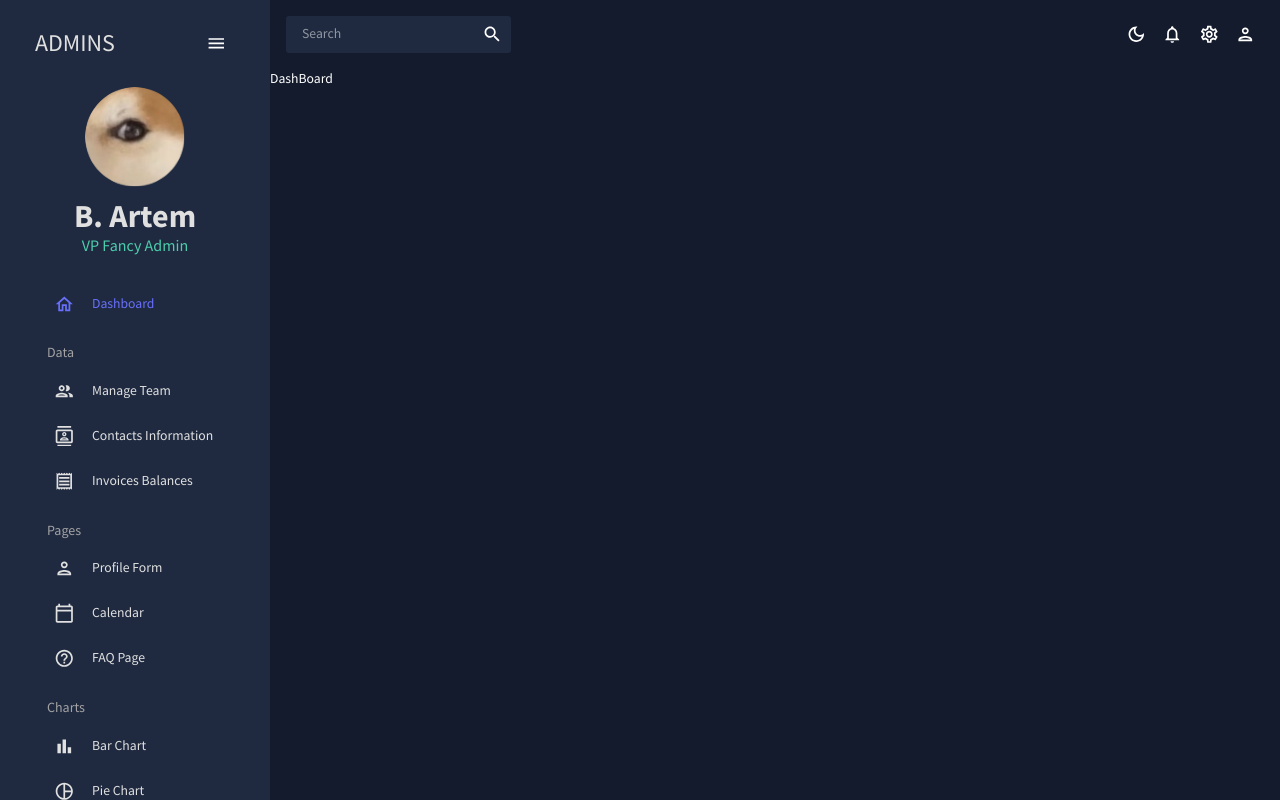
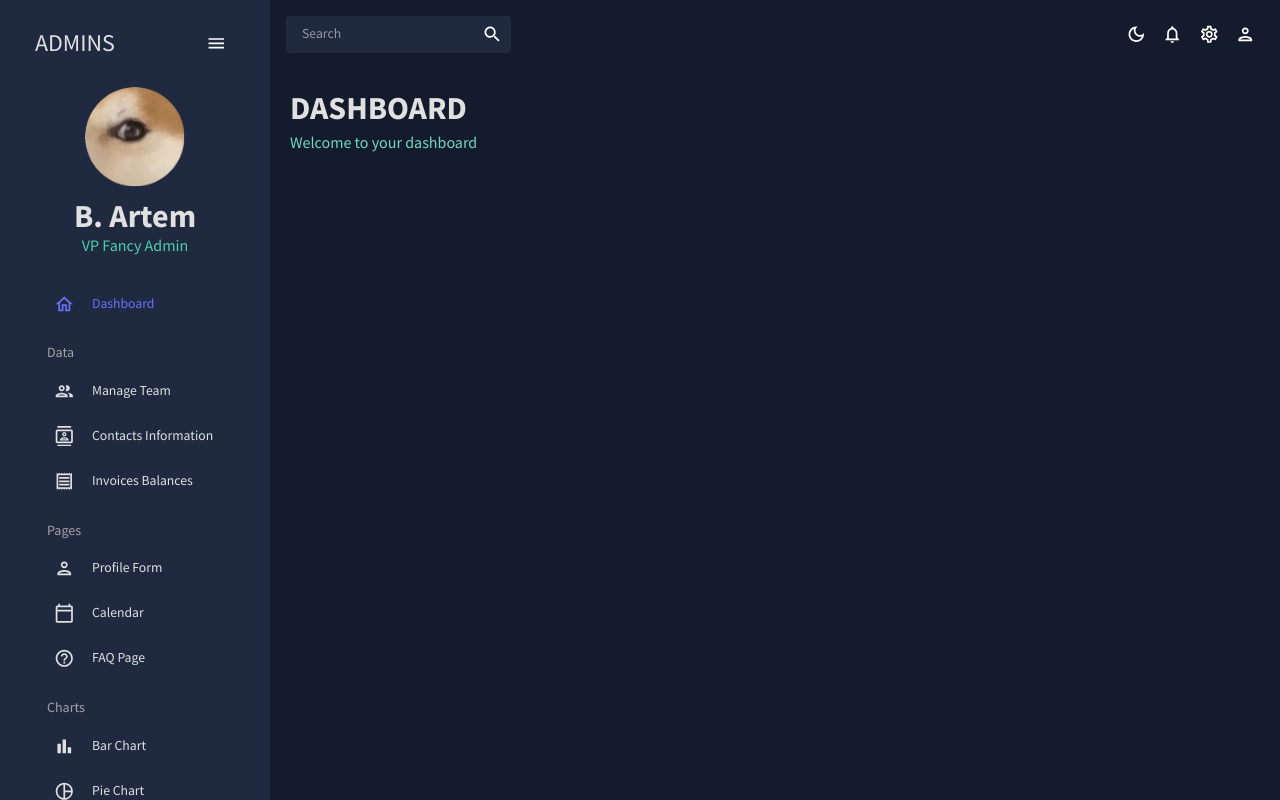
Before and after one commit to Artemonaaa/AdminDashBoard, a React (Create React App) app: page / in a window 1280 px wide. Built offline with nearby package versions, Linux system fonts and the light colour scheme.

Commit message:
Added header component

```diff
--- /dev/null
+++ b/src/components/Header.jsx
@@ -0,0 +1,24 @@
+import { Typography, Box, useTheme } from "@mui/material";
+import { tokens } from "../theme";
+
+const Header = ({ title, subtitle }) => {
+  const theme = useTheme();
+  const colors = tokens(theme.palette.mode);
+  return (
+    <Box mb="30px">
+      <Typography
+        variant="h2"
+        color={colors.grey[100]}
+        fontWeight="bold"
+        sx={{ m: "0 0 5px 0" }}
+      >
+        {title}
+      </Typography>
+      <Typography variant="h5" color={colors.greenAccent[400]}>
+        {subtitle}
+      </Typography>
+    </Box>
+  );
+};
+
+export default Header;
--- a/src/scenses/dashboard/index.jsx
+++ b/src/scenses/dashboard/index.jsx
@@ -1,7 +1,13 @@
-import React from 'react'
+import { Box } from "@mui/material";
+import Header from "../../components/Header";
+
 
 export default function DashBoard() {
   return (
-    <div>DashBoard</div>
+    <Box m='20px'>
+      <Box display='flex' justifyContent='space-between' alignItems='center'>
+        <Header title='DASHBOARD' subtitle='Welcome to your dashboard'/>
+      </Box>
+    </Box>
   )
 }
```
